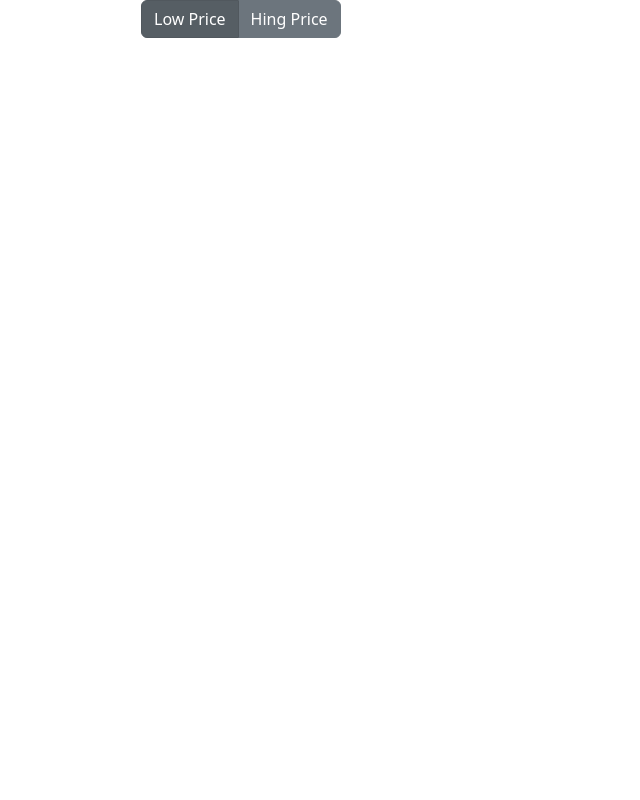
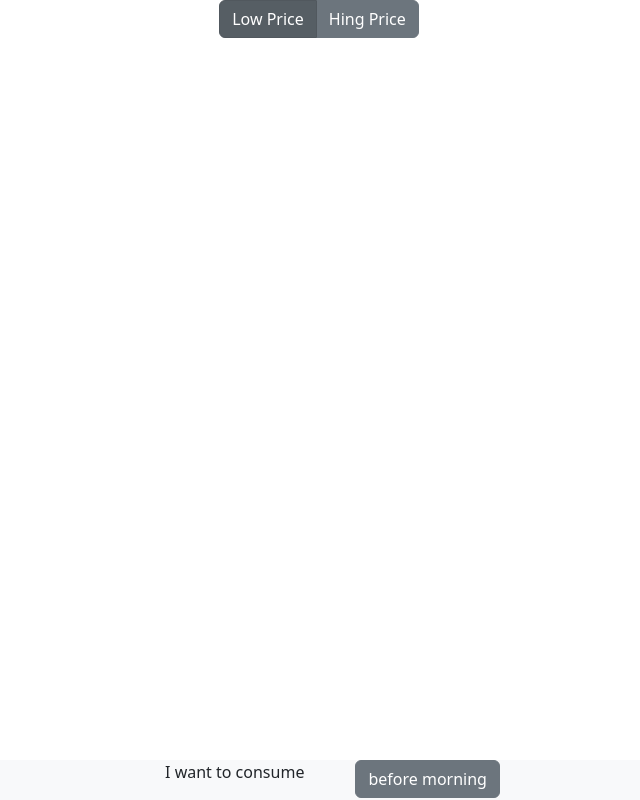
Before and after one commit to Mol4aliva/elektrikell, a React (Create React App) app: page / in a window 1280 px wide. Shown: the whole page, without its empty margins (321-961 px from the left). Built offline with nearby package versions, Linux system fonts and the light colour scheme.

Commit message:
Added dynamic rendering of Footer component based on user's price selection.

```diff
--- a/src/App.js
+++ b/src/App.js
@@ -13,7 +13,7 @@ function App() {
     <Container>
       <Head activePrice = {activePrice} setActivePrice={setActivePrice}/>
       <Body/>
-      <Footer/>
+      <Footer activePrice = {activePrice} setActivePrice={setActivePrice}/>
     </Container>
   );
 }
--- a/src/Footer/Footer.jsx
+++ b/src/Footer/Footer.jsx
@@ -1,7 +1,16 @@
-function Footer() {
+import TargetLow from "./TargetLow";
+import TargetHigh from "./TargetHigh";
+import Row from 'react-bootstrap/Row';
+import Col from 'react-bootstrap/Col';
+
+function Footer({ activePrice }) {
     return(
-        <>
-        </>
+        <Row className="fixed-bottom bg-light justify-content-center">
+            <Col className="text-center">
+                {activePrice === 'low' && <TargetLow />}
+                {activePrice !== 'low' && <TargetHigh />}
+            </Col>
+        </Row>
     );
 }
 export default Footer;
--- a/src/Footer/TargetHigh.jsx
+++ b/src/Footer/TargetHigh.jsx
@@ -3,7 +3,14 @@ import Col from 'react-bootstrap/Col';
 function TargetHigh() {
     return (
         <Row>
-            <Col></Col>
+            <Col>
+                <h2>In the near future</h2>
+                <h1>NO PEAK HOURS</h1>
+                <p>If you want to consume at the most reasonable time, select from above</p>
+                <p>Cheap hours and find the best time for it.</p>
+                <p>We recommend reducing electricity consumption during peak hours to contribute to the common European goal of reducing</p>
+                <p>peak hours -5% electricity consumption and reduce natural gas demand. <a href="#">Read more</a></p>
+            </Col>
         </Row>
         );
 }
--- a/src/Footer/TargetLow.jsx
+++ b/src/Footer/TargetLow.jsx
@@ -1,10 +1,17 @@
 import Row from 'react-bootstrap/Row';
 import Col from 'react-bootstrap/Col';
+import Button from 'react-bootstrap/Button';
 function TargetLow() {
+
     return (
         <>
-            <Row>
-                <Col></Col>
+            <Row className="justify-content-md-center">
+                <Col xs lg="2">
+                    <p>I want to consume</p>
+                </Col>
+                <Col md="auto">
+                    <Button variant="secondary">before morning</Button>
+                </Col>
             </Row>
             <Row>
                 <Col></Col>
--- a/src/Head/Info.jsx
+++ b/src/Head/Info.jsx
@@ -3,11 +3,13 @@ import Button from 'react-bootstrap/Button';
 import ButtonGroup from 'react-bootstrap/ButtonGroup';
 import { PRICE_BUTTONS } from "./constants";
 
+
 function Info({ activePrice, setActivePrice }) {
+
     return(
         <>
             <Col></Col>
-            <Col>
+            <Col className="d-flex justify-content-center">
                 <ButtonGroup>
                     {PRICE_BUTTONS.map(({ name, id}) => (
                     <Button
@@ -20,6 +22,7 @@ function Info({ activePrice, setActivePrice }) {
                     </Button>
                     ))}
                 </ButtonGroup>
+
             </Col>
             <Col></Col>
         </>
```
